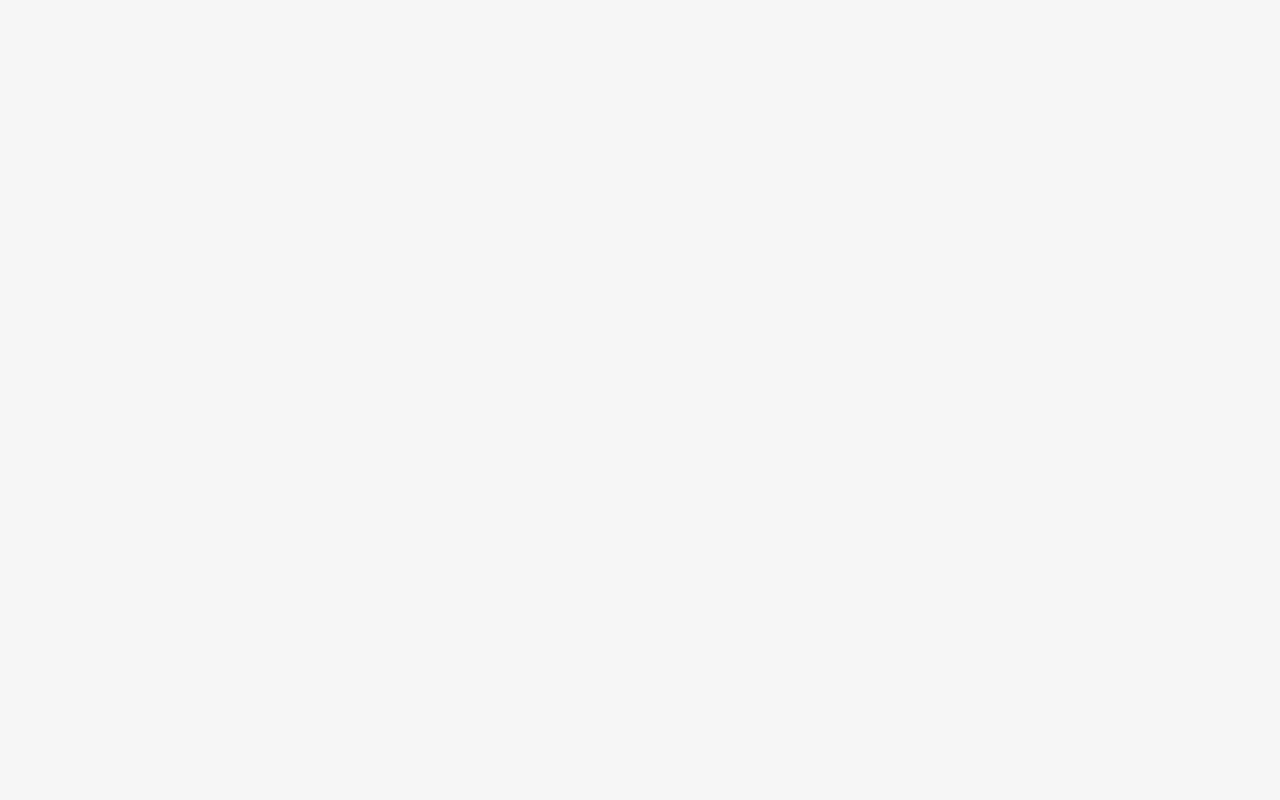
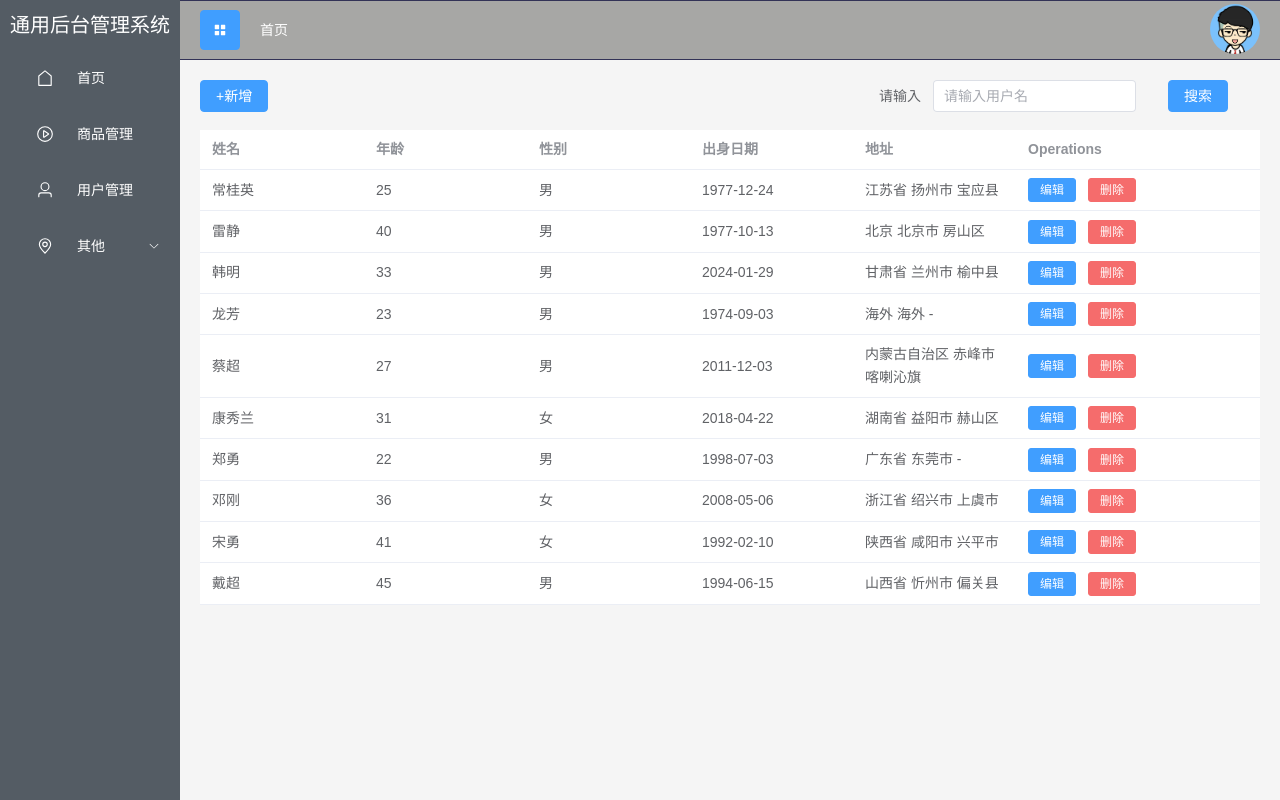
Before and after one commit to microcjh/Backend-management, a Vue app: page /#/user in a window 1280 px wide. Before the commit this address had no page. Built offline with nearby package versions, Linux system fonts and the light colour scheme.

Commit message:
user初步渲染

```diff
--- a/src/api/api.js
+++ b/src/api/api.js
@@ -20,5 +20,11 @@ export default {
             url: "/home/getChartData",
             method: "get",
         })
+    },
+    getUserData() {
+        return request({
+            url: "/home/getUserData",
+            method: "get",
+        })
     }
 }
--- a/src/api/mock.js
+++ b/src/api/mock.js
@@ -1,8 +1,9 @@
 import Mock from 'mockjs'
 import homeApi from './mockData/home'
-
+import userApi from './mockData/user'
 
 //1.拦截路径 2.方法  3.制造出的假数据
 Mock.mock(/api\/home\/getTableData/, "get", homeApi.getTableData)
 Mock.mock(/api\/home\/getCountData/, "get", homeApi.getCountData)
 Mock.mock(/api\/home\/getChartData/, "get", homeApi.getChartData)
+Mock.mock(/api\/home\/getUserData/, "get", userApi.getUserList)
--- /dev/null
+++ b/src/api/mockData/user.js
@@ -0,0 +1,63 @@
+import Mock from 'mockjs'
+
+// get请求从config.url获取参数，post从config.body中获取参数
+function param2Obj(url) {
+    const search = url.split('?')[1]
+    if (!search) {
+        return {}
+    }
+    return JSON.parse(
+        '{"' +
+        decodeURIComponent(search)
+            .replace(/"/g, '\\"')
+            .replace(/&/g, '","')
+            .replace(/=/g, '":"') +
+        '"}'
+    )
+}
+
+let List = []
+const count = 200
+//模拟200条用户数据
+for (let i = 0; i < count; i++) {
+    List.push(
+        Mock.mock({
+            id: Mock.Random.guid(),
+            name: Mock.Random.cname(),
+            addr: Mock.mock('@county(true)'),
+            'age|18-60': 1,
+            birth: Mock.Random.date(),
+            sex: Mock.Random.integer(0, 1)
+        })
+    )
+}
+
+
+export default {
+    /**
+     * 获取列表
+     * 要带参数 name, page, limt; name可以不填, page,limit有默认值。
+     * @param name, page, limit
+     * @return {{code: number, count: number, data: *[]}}
+     */
+    getUserList: config => {
+        //limit默认是10，因为分页器默认也是一页10个
+        const { name, page = 1, limit = 10 } = param2Obj(config.url)
+
+        const mockList = List.filter(user => {
+            //如果name存在会，根据name筛选数据
+            if (name && user.name.indexOf(name) === -1) return false
+            return true
+        })
+        //分页
+        const pageList = mockList.filter((item, index) => index < limit * page && index >= limit * (page - 1))
+        return {
+            code: 200,
+            data: {
+                list: pageList,
+                count: mockList.length, //数据总条数需要返回
+            }
+        }
+    },
+
+}
--- a/src/router/index.js
+++ b/src/router/index.js
@@ -15,6 +15,12 @@ const routes = [
                 name: "home",
                 component: () => import("@/views/Home.vue"),
                 // component: Main
+            },
+            {
+                path: "/user",
+                name: "user",
+                component: () => import("@/views/User.vue"),
+                // component: Main
             }
         ]
     }
--- a/src/views/Home.vue
+++ b/src/views/Home.vue
@@ -140,7 +140,6 @@ observer.value = new ResizeObserver(() => {
 if (proxy.$refs["echart"]) {
   observer.value.observe(proxy.$refs["echart"]);
 }
-
 onMounted(() => {
   getTableData();
   getCountData();
--- /dev/null
+++ b/src/views/User.vue
@@ -0,0 +1,86 @@
+<script setup>
+import { ref, reactive, onMounted, getCurrentInstance } from "vue";
+const handleClick = () => {
+  console.log("click");
+};
+
+const { proxy } = getCurrentInstance();
+const tableData = ref([]);
+const getUserData = async () => {
+  let data = await proxy.$api.getUserData();
+  console.log(data);
+  //item后面要先加先加（）在{}
+  tableData.value = data.list.map((item) => ({
+    ...item,
+    sex: item.sex === 1 ? "男" : "女",
+  }));
+};
+const tableLabel = reactive([
+  {
+    prop: "name",
+    label: "姓名",
+  },
+  {
+    prop: "age",
+    label: "年龄",
+  },
+  {
+    prop: "sex",
+    label: "性别",
+  },
+  {
+    prop: "birth",
+    label: "出身日期",
+  },
+  {
+    prop: "addr",
+    label: "地址",
+    width: 500,
+  },
+]);
+onMounted(() => {
+  getUserData();
+});
+</script>
+
+<template>
+  <div class="user-header">
+    <el-button type="primary">+新增</el-button>
+    <el-form :inline="true">
+      <el-form-item label="请输入">
+        <el-input placeholder="请输入用户名"></el-input>
+      </el-form-item>
+      <!-- 如果这个搜索button不用el-form-item包裹的话，会与input和新增按钮对不齐 -->
+      <el-form-item>
+        <el-button type="primary">搜索</el-button>
+      </el-form-item>
+    </el-form>
+  </div>
+  <div class="table">
+    <el-table :data="tableData" style="width: 100%">
+      <!-- 数据在tableData里面，tableLabel中是prop和label，
+      label表示列头，prop里面的参数必须和tableData中的参数一样，这样才可以渲染出来 -->
+      <el-table-column
+        v-for="item in tableLabel"
+        :prop="item.prop"
+        :label="item.label"
+        :key="item.label"
+      ></el-table-column>
+      <el-table-column fixed="right" label="Operations" min-width="120">
+        <template #default>
+          <el-button type="primary" size="small" @click="handleClick">
+            编辑
+          </el-button>
+          <el-button type="danger" size="small">删除</el-button>
+        </template>
+      </el-table-column>
+    </el-table>
+  </div>
+</template>
+
+<style lang="less" scoped>
+.user-header {
+  display: flex;
+  justify-content: space-between;
+}
+</style>
```
